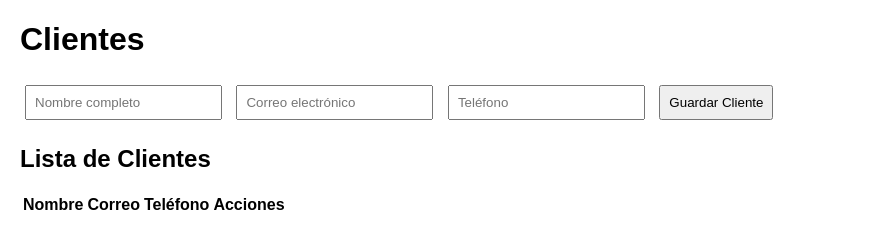
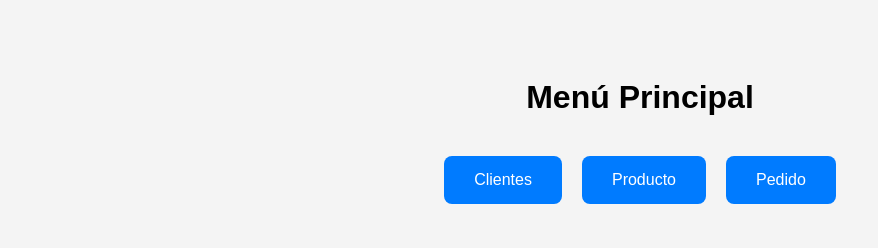
Before and after one commit to alexander933/empresa, a website: page index.html in a window 1280 px wide. Shown: the whole page, without its empty margins (0-878 px from the left). Drawn offline with Linux system fonts and the light colour scheme; no server answers.

Commit message:
botones, clientes completo

```diff
--- a/index.html
+++ b/index.html
@@ -3,40 +3,47 @@
 <head>
   <meta charset="UTF-8" />
   <meta name="viewport" content="width=device-width, initial-scale=1.0"/>
-  <title>Gestión de Clientes</title>
+  <title>Inicio</title>
   <style>
-    body { font-family: Arial, sans-serif; margin: 20px; }
-    input, button { margin: 5px; padding: 8px; }
-    ul { list-style: none; padding: 0; }
-    li { margin-bottom: 10px; }
-    .acciones button { margin-left: 5px; }
+    body {
+      font-family: Arial, sans-serif;
+      text-align: center;
+      padding: 50px;
+      background-color: #f4f4f4;
+    }
+
+    h1 {
+      margin-bottom: 40px;
+    }
+
+    .botones {
+      display: flex;
+      justify-content: center;
+      gap: 20px;
+    }
+
+    .botones button {
+      padding: 15px 30px;
+      font-size: 16px;
+      cursor: pointer;
+      background-color: #007BFF;
+      color: white;
+      border: none;
+      border-radius: 8px;
+      transition: background-color 0.3s;
+    }
+
+    .botones button:hover {
+      background-color: #0056b3;
+    }
   </style>
 </head>
 <body>
-  <h1>Clientes</h1>
-
-  <form id="clienteForm">
-    <input type="hidden" id="clienteId" />
-    <input type="text" id="nombre" placeholder="Nombre completo" required />
-    <input type="email" id="correo" placeholder="Correo electrónico" required />
-    <input type="text" id="telefono" placeholder="Teléfono" required />
-    <button type="submit">Guardar Cliente</button>
-  </form>
-
-  <h2>Lista de Clientes</h2>
-  <table>
-  <thead>
-    <tr>
-      <th>Nombre</th>
-      <th>Correo</th>
-      <th>Teléfono</th>
-      <th>Acciones</th>
-    </tr>
-  </thead>
-  <tbody id="listaClientes"></tbody>
-</table>
-
-
-  <script src="js/script.js"></script>
+  <h1>Menú Principal</h1>
+  <div class="botones">
+    <button onclick="location.href='Clientes.html'">Clientes</button>
+    <button onclick="location.href='productos.html'">Producto</button>
+    <button onclick="location.href='pedidos.html'">Pedido</button>
+  </div>
 </body>
 </html>
```
Also changed, not shown: Clientes.html (added, +42 -0 lines).
